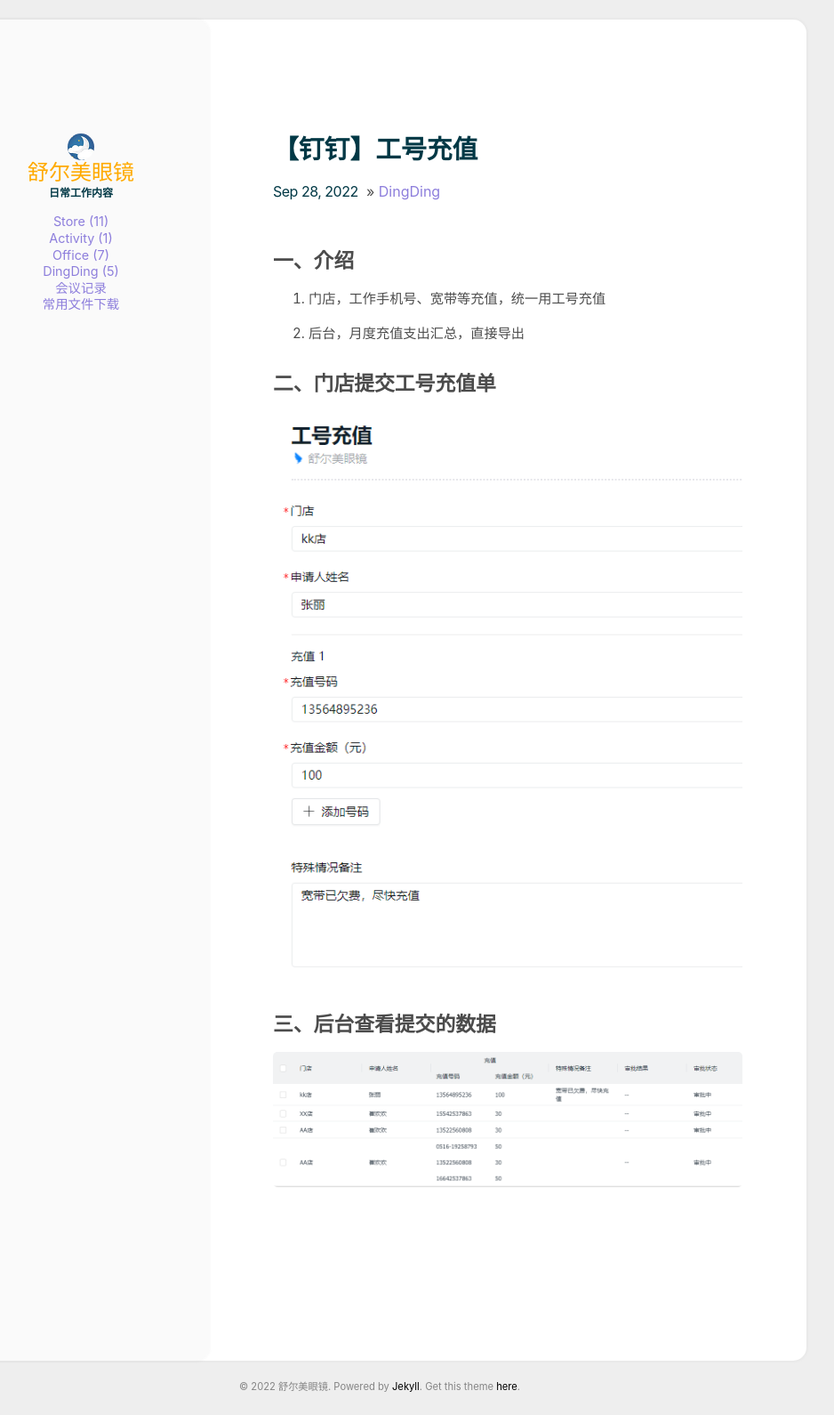
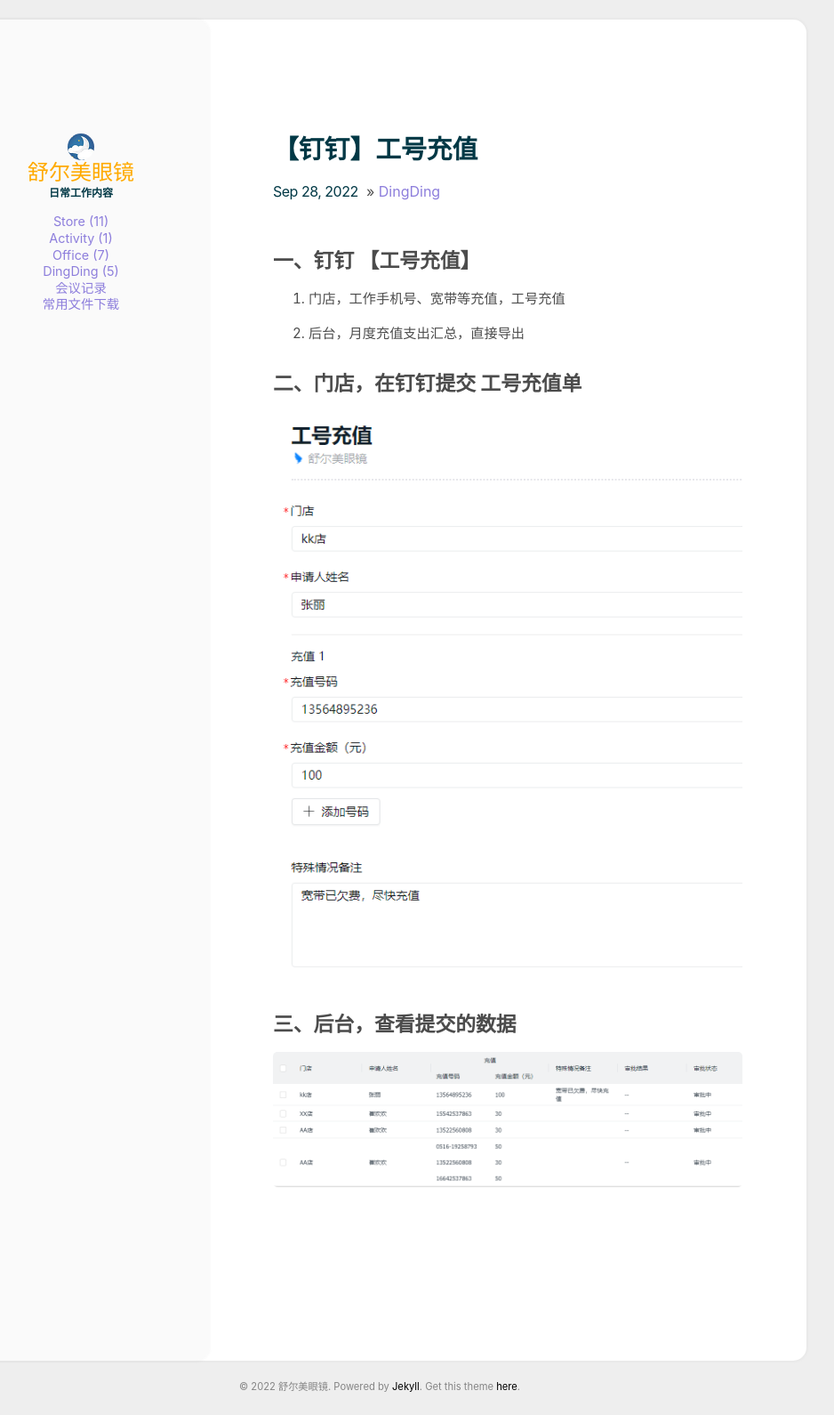
Before and after one commit to cuihuanhuan/cuihuanhuan.github.io, a Jekyll site: the page built from _posts/2022-09-28-【钉钉】工号充值.md, in a window 1280 px wide. Shown: the whole page at 89% size, without its empty margins (213-1151 px from the left). Built offline with Jekyll 4.4.1, drawn with Linux system fonts in a browser that asks for light colours.

Commit message:
Update 2022-09-28-【钉钉】工号充值.md

```diff
--- a/_posts/2022-09-28-【钉钉】工号充值.md
+++ b/_posts/2022-09-28-【钉钉】工号充值.md
@@ -4,18 +4,18 @@ title: 【钉钉】工号充值
 category: DingDing
 ---
 
-## 一、介绍
-1. 门店，工作手机号、宽带等充值，统一用工号充值
+## 一、钉钉 【工号充值】
+1. 门店，工作手机号、宽带等充值，工号充值
 
 2. 后台，月度充值支出汇总，直接导出
 
 
-## 二、门店提交工号充值单
+## 二、门店，在钉钉提交 工号充值单
 
 ![phone_bill](/images/phone_bill.png)
 
 
 
-## 三、后台查看提交的数据
+## 三、后台，查看提交的数据
 
 ![phone_bill_list](/images/phone_bill_list.png)
```
